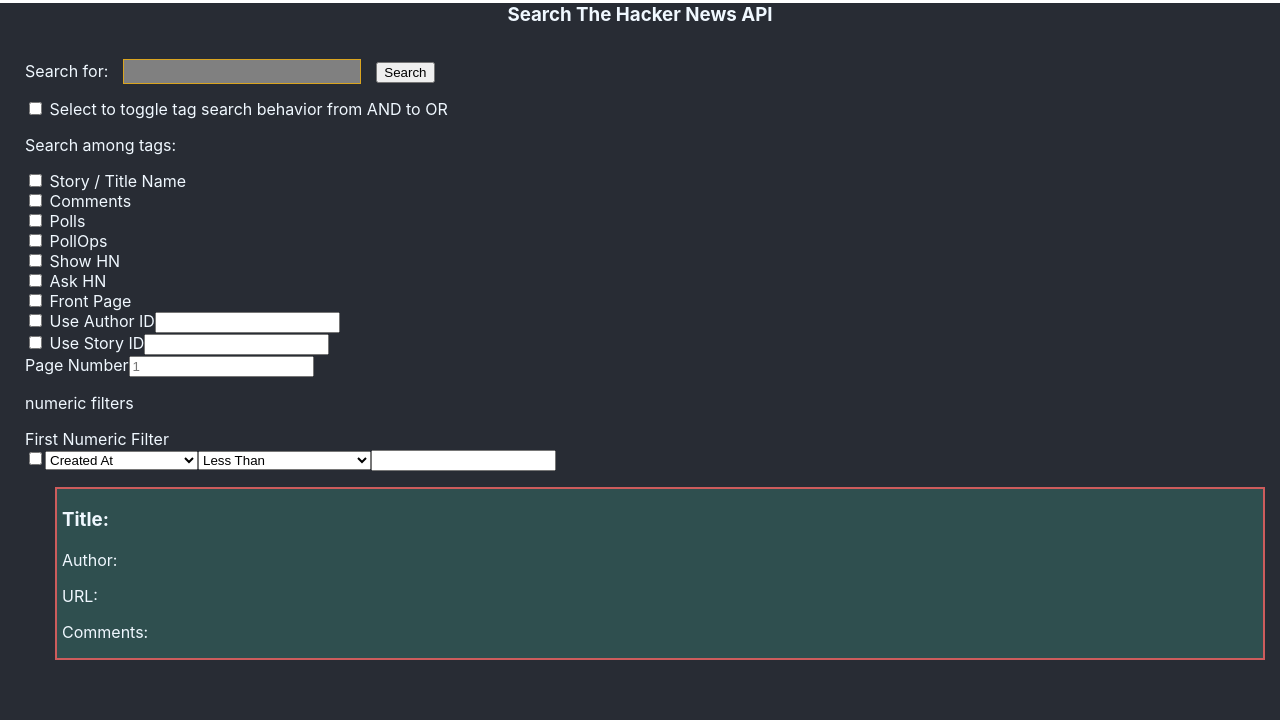
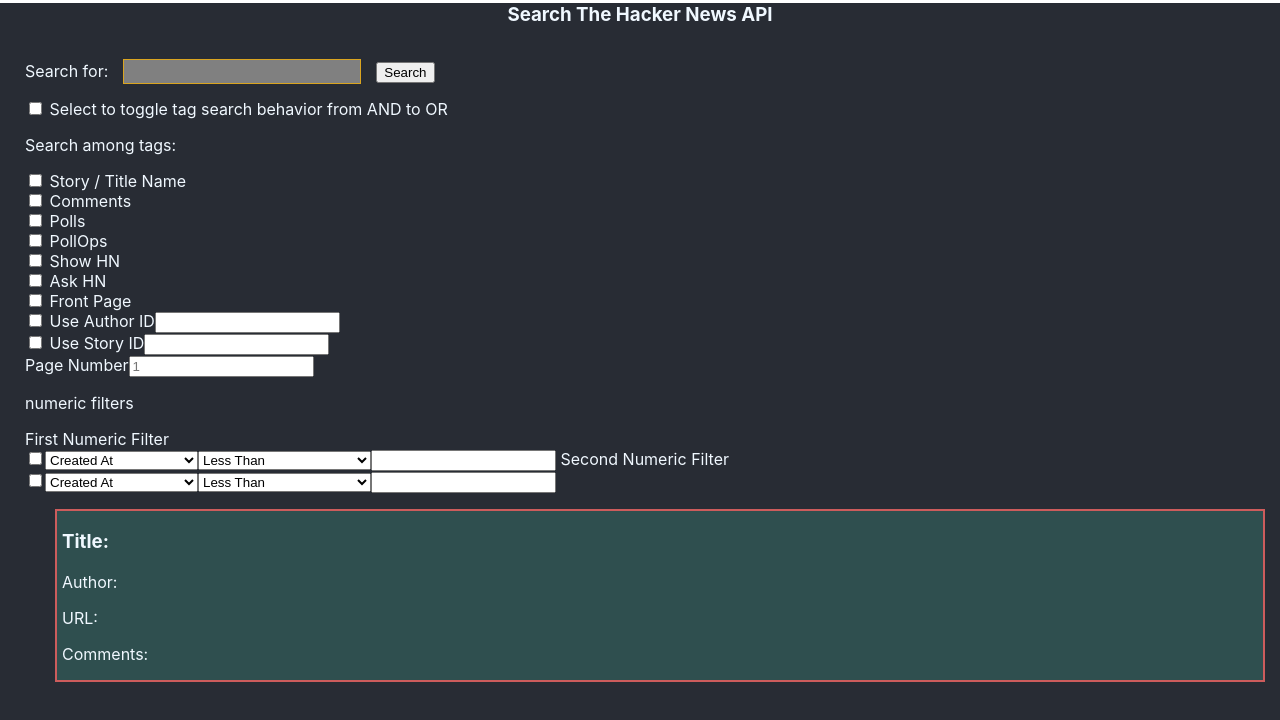
Before and after one commit to GormTheWyrm/rts-test, a React (Create React App) app: page / in a window 1280 px wide. Shown: the top 720 px of the page. Built offline with nearby package versions, Linux system fonts and the light colour scheme.

Commit message:
fixed story tag, almost have numeric filters working

```diff
--- a/src/features/SearchFeature/Searchbar.js
+++ b/src/features/SearchFeature/Searchbar.js
@@ -27,7 +27,7 @@
       }
 
       //adds to myTas, which will be added to searchUrl
-      if (event.target.comments.checked === true) {
+      if (event.target.story.checked === true) {
         myTags += `story,`;
         //returning just the author, not title... need to find something to return here to make it accessible...
       }
@@ -66,22 +66,31 @@
     }
     // if &numericFilters then add &numericFilters=
     //text,condition,number Select1 , numeric1 checkbox
-if (event.target.numeric1.checked === true /* or numeric2*/){
-    //
-    let numSelect1 = parseInt(event.target.numberSelect1.value); //return 0 if NaN
-
-  searchUrl += `&numericFilters=${event.target.textSelect1.value}${event.target.conditionSelect1.value}${numSelect1}`;
-}
+    if ((event.target.numeric1.checked === true) || (event.target.numeric2.checked === true)) {
+      //check each filter individually
+      let numFilters ='&numericFilters=';
+      if (event.target.numeric1.checked === true) {
+        let numSelect1 = parseInt(event.target.numberSelect1.value);
+        if (numSelect1 === NaN){ numSelect1 =0;}
+        numFilters += `${event.target.textSelect1.value}${event.target.conditionSelect1.value}${numSelect1},`;
+      }
+      if (event.target.numeric2.checked === true) {
+        let numSelect2 = parseInt(event.target.numberSelect2.value);
+        if (numSelect2 === NaN){ numSelect2 =0;}
+        numFilters += `${event.target.textSelect2.value}${event.target.conditionSelect2.value}${numSelect2}`;
+      }
+      searchUrl =+ numFilters;
+    }
 
 
-     let pageNum = parseInt(event.target.pagenum.value);
-      let pageBool = Number.isInteger(pageNum);
-    if (pageNum > 1){
+    let pageNum = parseInt(event.target.pagenum.value);
+    let pageBool = Number.isInteger(pageNum);
+    if (pageNum > 1) {
 
 
-      if (pageBool === true){
+      if (pageBool === true) {
         searchUrl += `&page=${pageNum}`;
-      //else would do nothing - no need for an else statement...
+        //else would do nothing - no need for an else statement...
       }
 
     }
@@ -167,7 +176,22 @@
           <option value='>='>Greater Than or Equal To</option>
         </select>
         <input type="number" name="numberSelect1" />
-        {/* second Numeric filter so users can do a range or narrow downresults to some degree */}
+        {/* second Numeric filter so users can do a range or narrow down results to some degree */}
+        <label > Second Numeric Filter</label> <br />
+        <input type="checkbox" name="numeric2" />
+        <select name='textSelect2'>
+          <option value='created_at_i'>Created At</option>
+          <option value='points'>Points</option>
+          <option value="num_comments">Number of Comments</option>
+        </select>
+        <select name='conditionSelect2'>
+          <option value='<'>Less Than</option>
+          <option value='<='>Less Than or Equal To</option>
+          <option value="=">Equal to</option>
+          <option value='>'> Greater Than</option>
+          <option value='>='>Greater Than or Equal To</option>
+        </select>
+        <input type="number" name="numberSelect2" />
 
         {/* created_at_i, points, num_comments,
             page= integer
```
Also changed, not shown: 1 other file (tests, documents, lock files or other folders).
